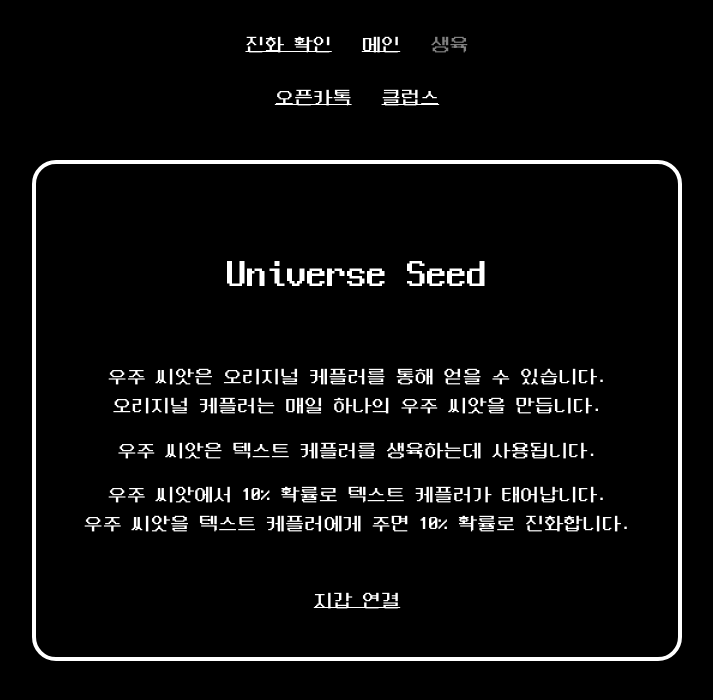
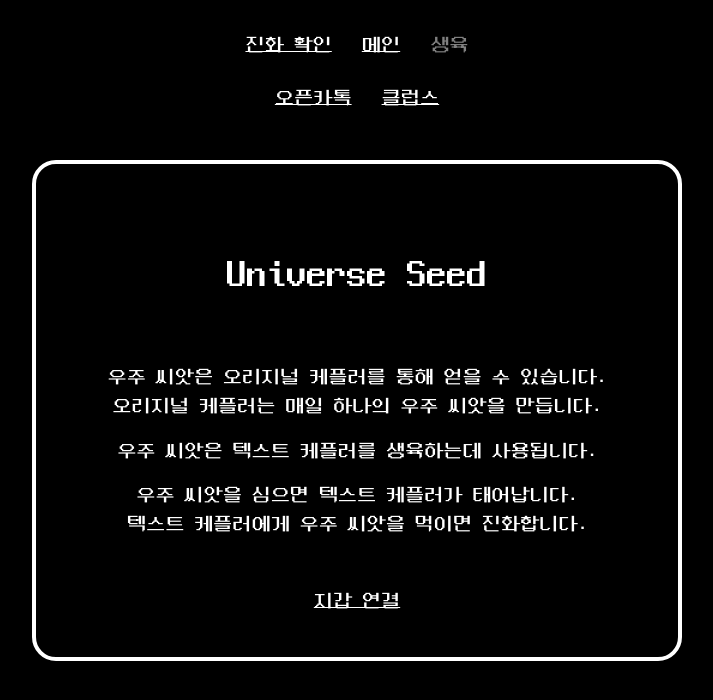
Before and after one commit to klayafterlife/tk, a Nuxt app: page /seed in a window 1280 px wide. Shown: the top 700 px of the page, without its empty margins (283-996 px from the left). Built offline with nearby package versions, Linux system fonts and the light colour scheme.

Commit message:
설명 변경

```diff
--- a/pages/seed.vue
+++ b/pages/seed.vue
@@ -12,8 +12,8 @@
     </div>
 
     <div class="mb-5">
-      우주 씨앗에서 10% 확률로 텍스트 케플러가 태어납니다.<br />
-      우주 씨앗을 텍스트 케플러에게 주면 10% 확률로 진화합니다.
+      우주 씨앗을 심으면 텍스트 케플러가 태어납니다.<br />
+      텍스트 케플러에게 우주 씨앗을 먹이면 진화합니다.
     </div>
 
     <ConnectWallet v-if="!connected" />
```
